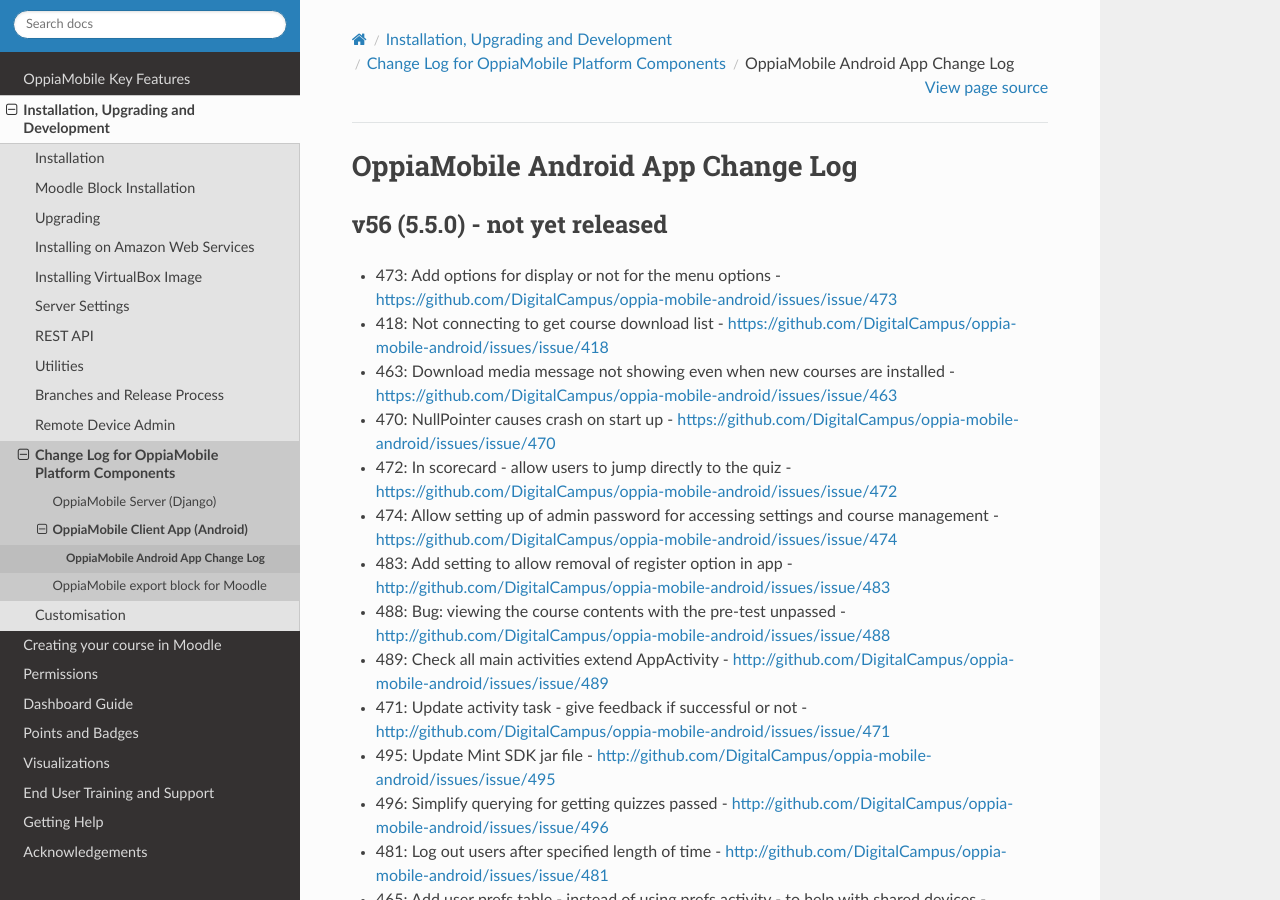
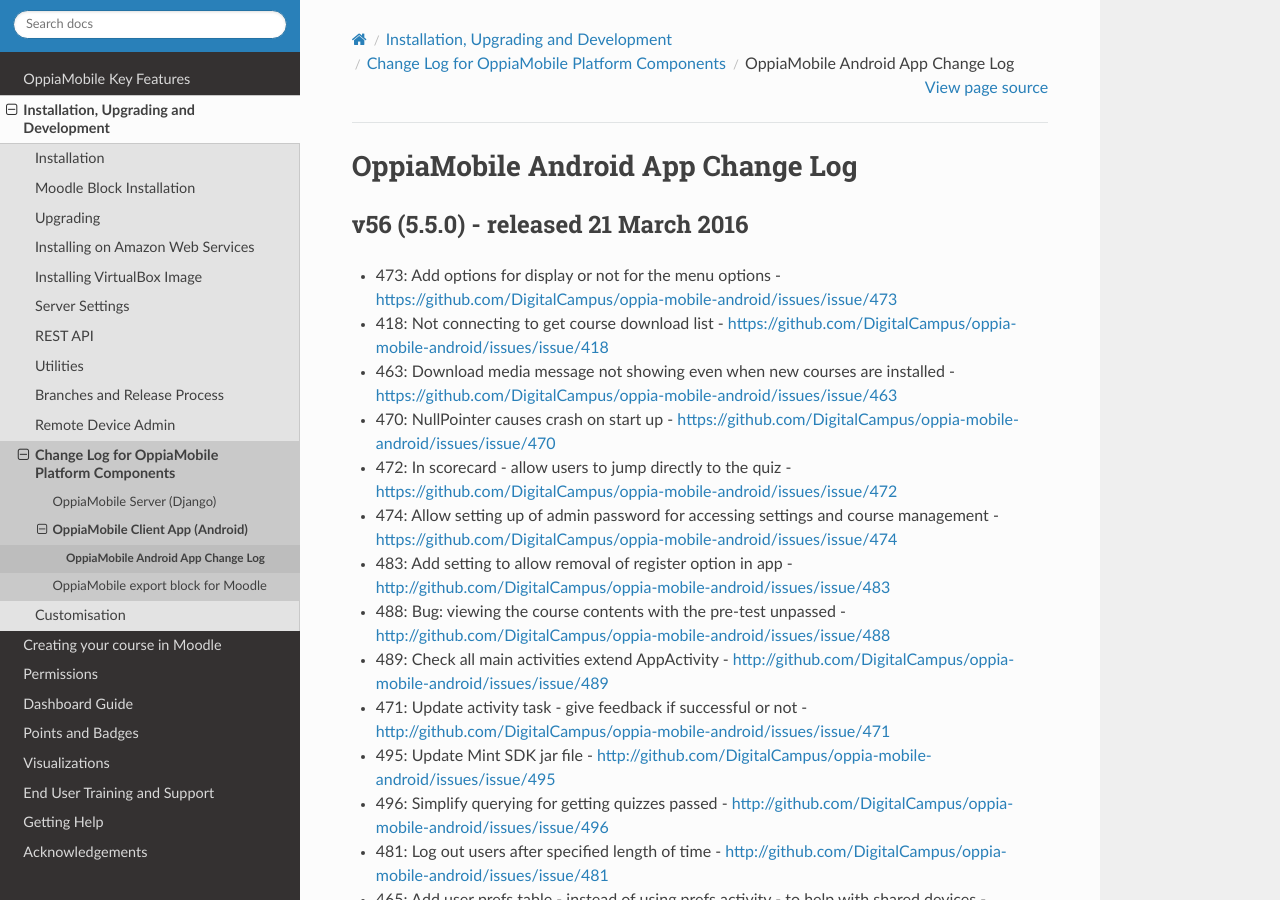
Before and after one commit to DigitalCampus/django-oppia, a Sphinx documentation site: the page built from docs/dev/changelog_android.rst, in a window 1280 px wide and 900 px high. Built offline with Sphinx 7.4.7 and the Read the Docs theme 2.0.0, drawn with Linux system fonts in a browser that asks for light colours; the version number is read from the project's files by our own code.

Commit message:
update docs

```diff
--- a/docs/dev/changelog_android.rst
+++ b/docs/dev/changelog_android.rst
@@ -3,8 +3,8 @@
 
 .. _appv56:
 
-v56 (5.5.0) - not yet released
------------------------------------
+v56 (5.5.0) - released 21 March 2016
+--------------------------------------
 
 * 473: Add options for display or not for the menu options - https://github.com/DigitalCampus/oppia-mobile-android/issues/issue/473
 * 418: Not connecting to get course download list - https://github.com/DigitalCampus/oppia-mobile-android/issues/issue/418
```
